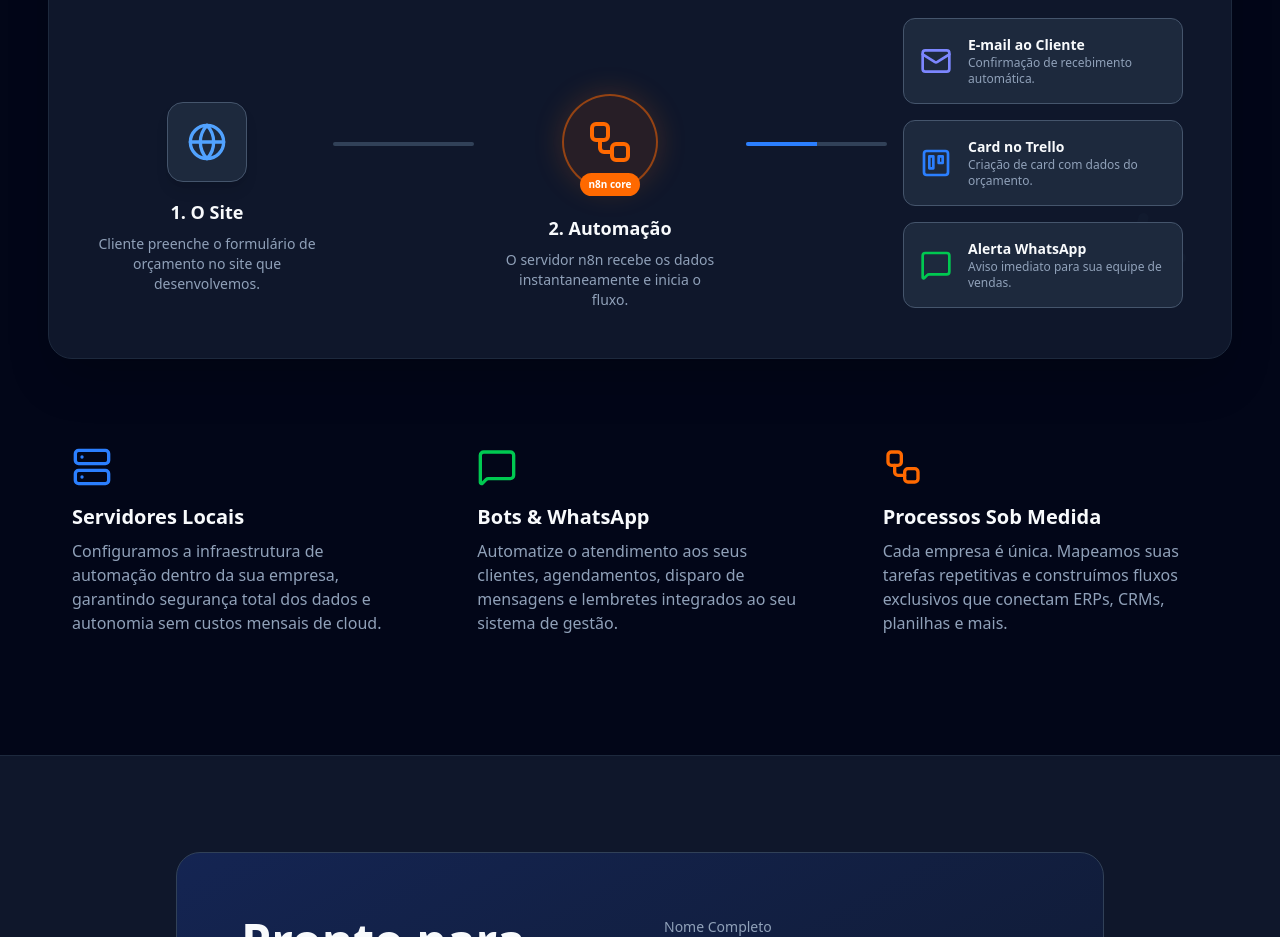
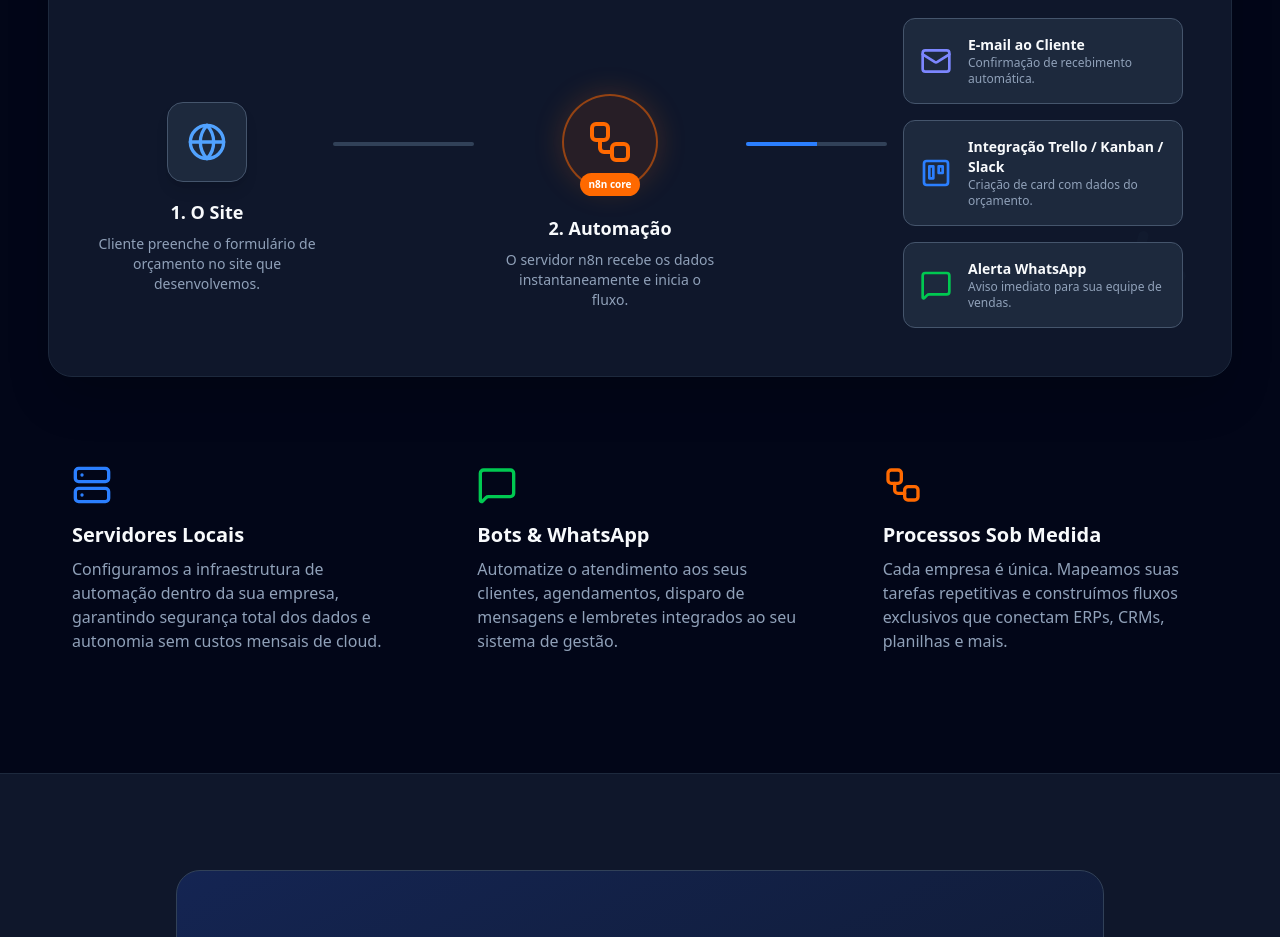
Before and after one commit to Vmatos98/automatas, a Next.js app: page / in a window 1280 px wide. Shown: the part 3720-4657 px from the top of the page. Built offline with nearby package versions, Linux system fonts and the light colour scheme.

Commit message:
personalização n8n orçamento

```diff
--- a/src/app/page.tsx
+++ b/src/app/page.tsx
@@ -45,7 +45,7 @@
       aiAgent: { desc: 'A IA analisa o pedido, classifica o grau de urgência e resume os pontos principais para o time de vendas.' },
       step3: [
         { icon: Mail, title: 'E-mail ao Cliente', desc: 'Confirmação de recebimento automática.', color: 'text-indigo-400' },
-        { icon: Trello, title: 'Card no Trello', desc: 'Criação de card com dados do orçamento.', color: 'text-blue-500' },
+        { icon: Trello, title: 'Integração Trello / Kanban / Slack', desc: 'Criação de card com dados do orçamento.', color: 'text-blue-500' },
         { icon: MessageSquare, title: 'Alerta WhatsApp', desc: 'Aviso imediato para sua equipe de vendas.', color: 'text-green-500' }
       ]
     },
```
